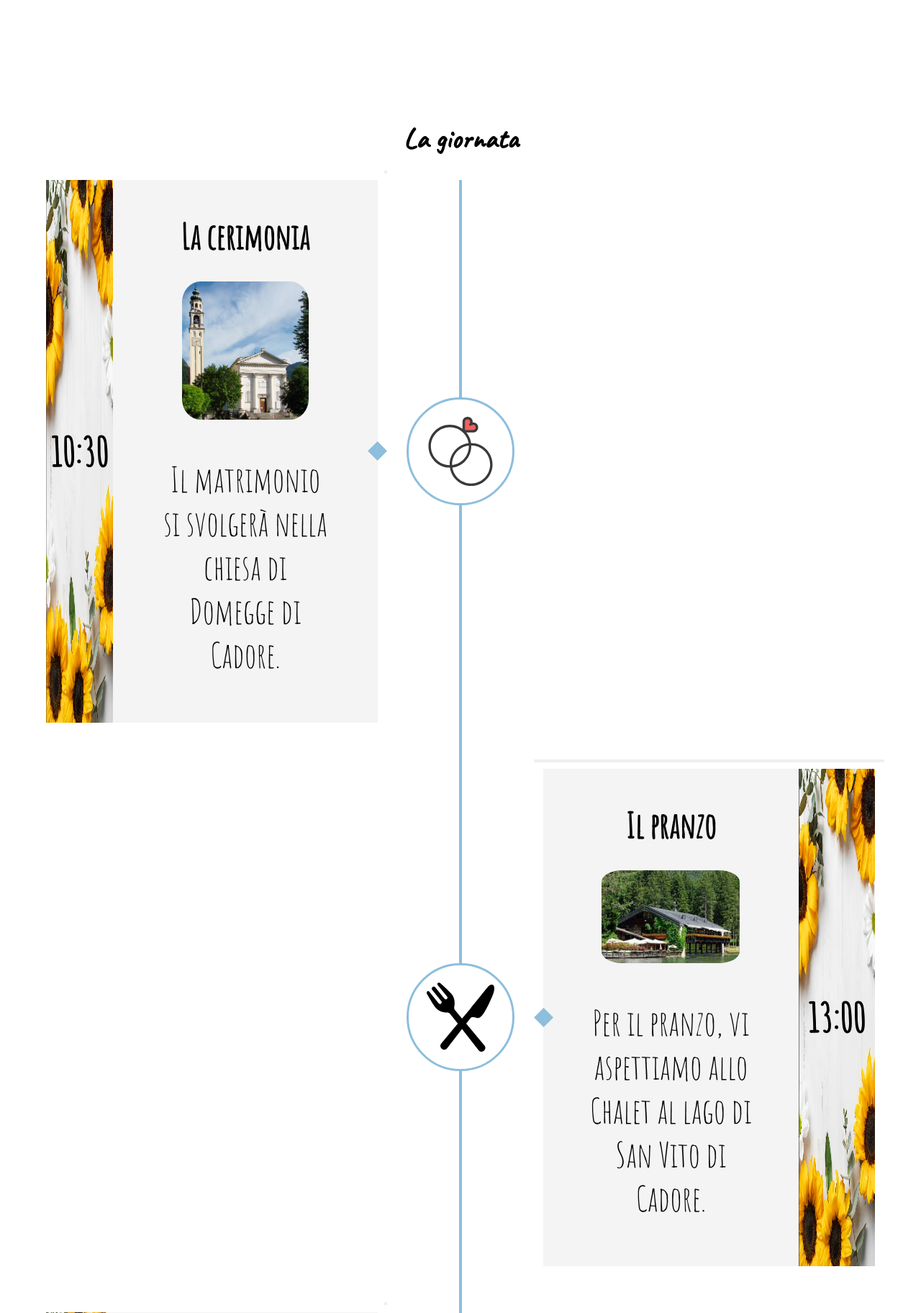
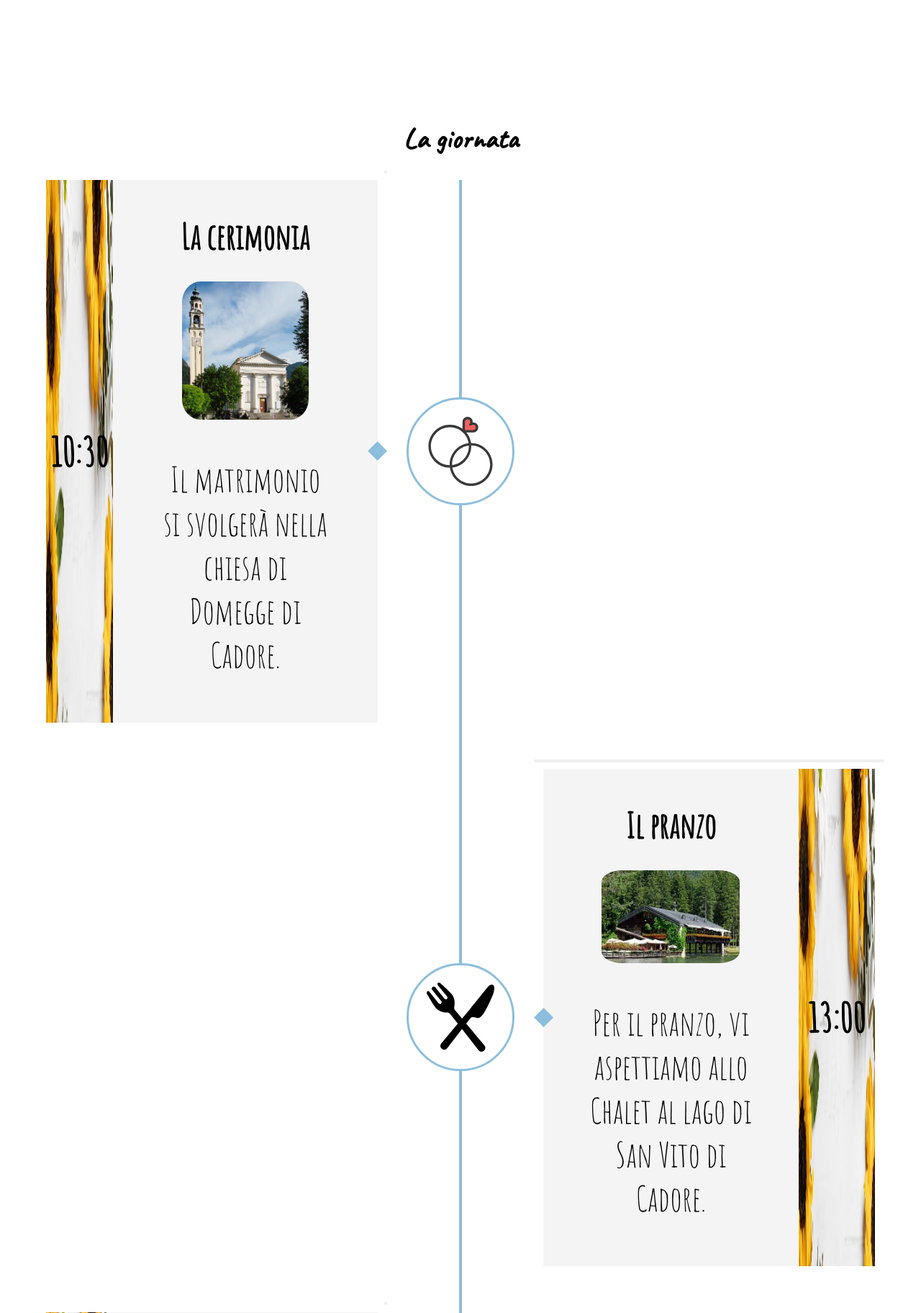
Before and after one commit to Barna1992/matrimonio, a Django app: page / in a window 1280 px wide. Shown: the part 2828-4652 px from the top of the page at 72% size. Run offline with Django 4.2, Linux system fonts and the light colour scheme.

Commit message:
girasoli phone

```diff
--- a/wedding-django/wedding/static/css/styles.css
+++ b/wedding-django/wedding/static/css/styles.css
@@ -277,6 +277,10 @@ body, html {
         flex-basis: 40%;
 
       }
+    }
+
+    .horaires {
+      background-image: url('/static/images/girasoli-phone.jpeg');
     }
 
     .agenda__item__date {
```
Also changed, not shown: wedding-django/wedding/static/images/girasoli-phone.jpeg (added).
